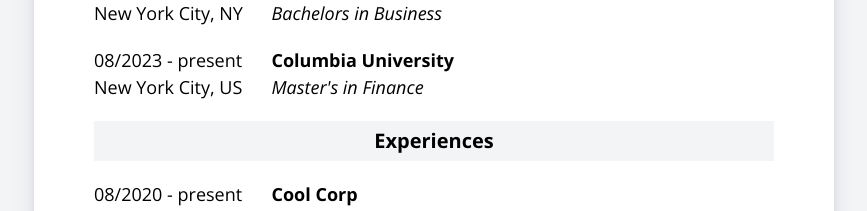
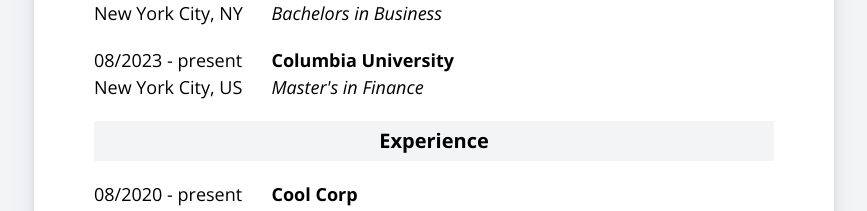
Before and after one commit to seanmckone/odin-cv-application, a React (Vite) app: page / in a window 1280 px wide. Shown: the part 1348-1559 px from the top of the page, without its empty margins (206-1073 px from the left). Built offline with nearby package versions, Linux system fonts and the light colour scheme.

Commit message:
Update experience section title

```diff
--- a/src/components/resume/Resume.jsx
+++ b/src/components/resume/Resume.jsx
@@ -13,7 +13,7 @@
         ></DisplaySection>
         <DisplaySection
           section={experiences}
-          sectionTitle={"Experiences"}
+          sectionTitle={"Experience"}
         ></DisplaySection>
       </div>
     </div>
```
